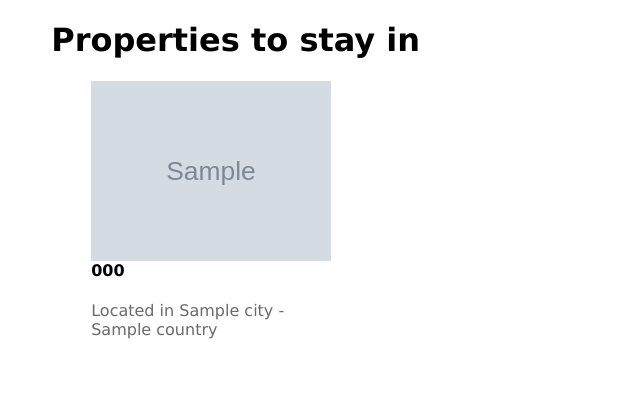
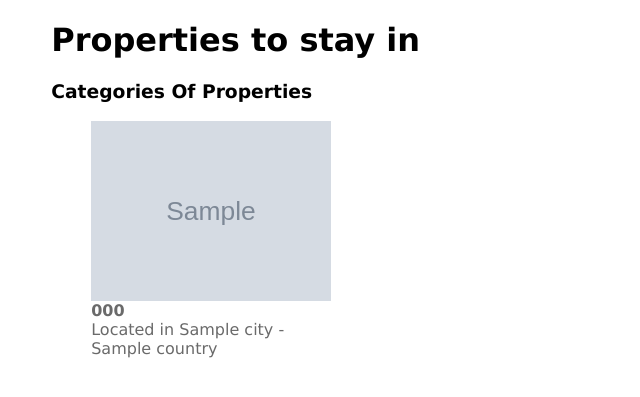
Before and after one commit to GalijotasE/looking_to_stay, a Django app: page /hotels/ in a window 1280 px wide. Shown: the part 67-464 px from the top of the page, without its empty margins (0-640 px from the left). Run offline with Django 4.2, Linux system fonts and the light colour scheme; tables that the repository leaves empty hold one stand-in row (values such as "Sample post"); grey boxes marked "Sample" are stand-in pictures.

Commit message:
click here to see recent changes

```diff
--- a/looking_to_stay/looking_to_stay_app/static/lookingtostay/css/base.css
+++ b/looking_to_stay/looking_to_stay_app/static/lookingtostay/css/base.css
@@ -88,9 +88,9 @@
 }
 
 ul.hotel_list li.hotel p {
+    margin: 0;
     color: rgb(106, 106, 106);
 }
-
 
 /* footer {
     background-color:  rgb(138, 138, 138);
--- a/looking_to_stay/looking_to_stay_app/templates/lookingtostay/hotels.html
+++ b/looking_to_stay/looking_to_stay_app/templates/lookingtostay/hotels.html
@@ -3,6 +3,14 @@
 {% block title %} List Of Hotels - {{ block.super }}{% endblock title %}
 {% block content%}
 <h1> Properties to stay in </h1>
+<div class="category_filter">
+    <h3>Categories Of Properties</h3>
+    <ul>
+        {% for filter_categories in categories %}
+            <li class="{% if filter_categories == categories %}current{% endif %}">{{ filter_categories }}</li>
+        {% endfor %}
+    </ul>
+</div>
 <ul class="hotel_list">
     {% for hotel in hotels %}
         <li class="hotel">
@@ -12,7 +20,7 @@
                 {% else %}
                     <img src="{% static 'lookingtostay/img/hotel.jpg' %}">
                 {% endif %}
-                <h4>{{ hotel.hotel_name}}</h4>
+                <p><b>{{ hotel.hotel_name}}</b></p>
             </a>
             <p>Located in {{ hotel.city }}</p>
         </li>
```
Also changed, not shown: looking_to_stay/media/covers/barbican_rooms.jpg (added), looking_to_stay/media/covers/jorvik_house.jpg (added), looking_to_stay/media/covers/montcalm_royal.jpg (added), looking_to_stay/media/covers/paddington_aps.jpg (added), looking_to_stay/media/covers/villa_serbeloni.jpg (added).
